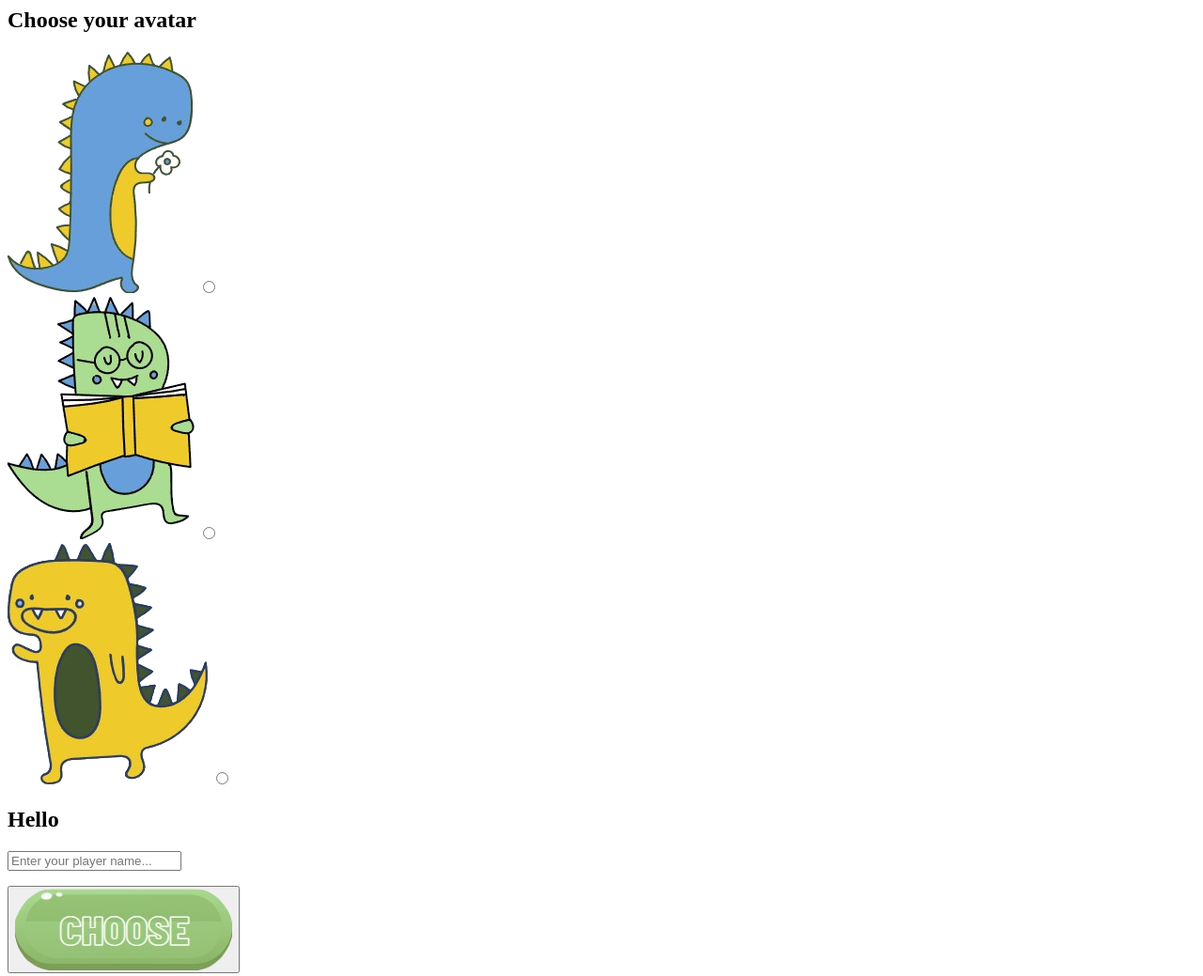
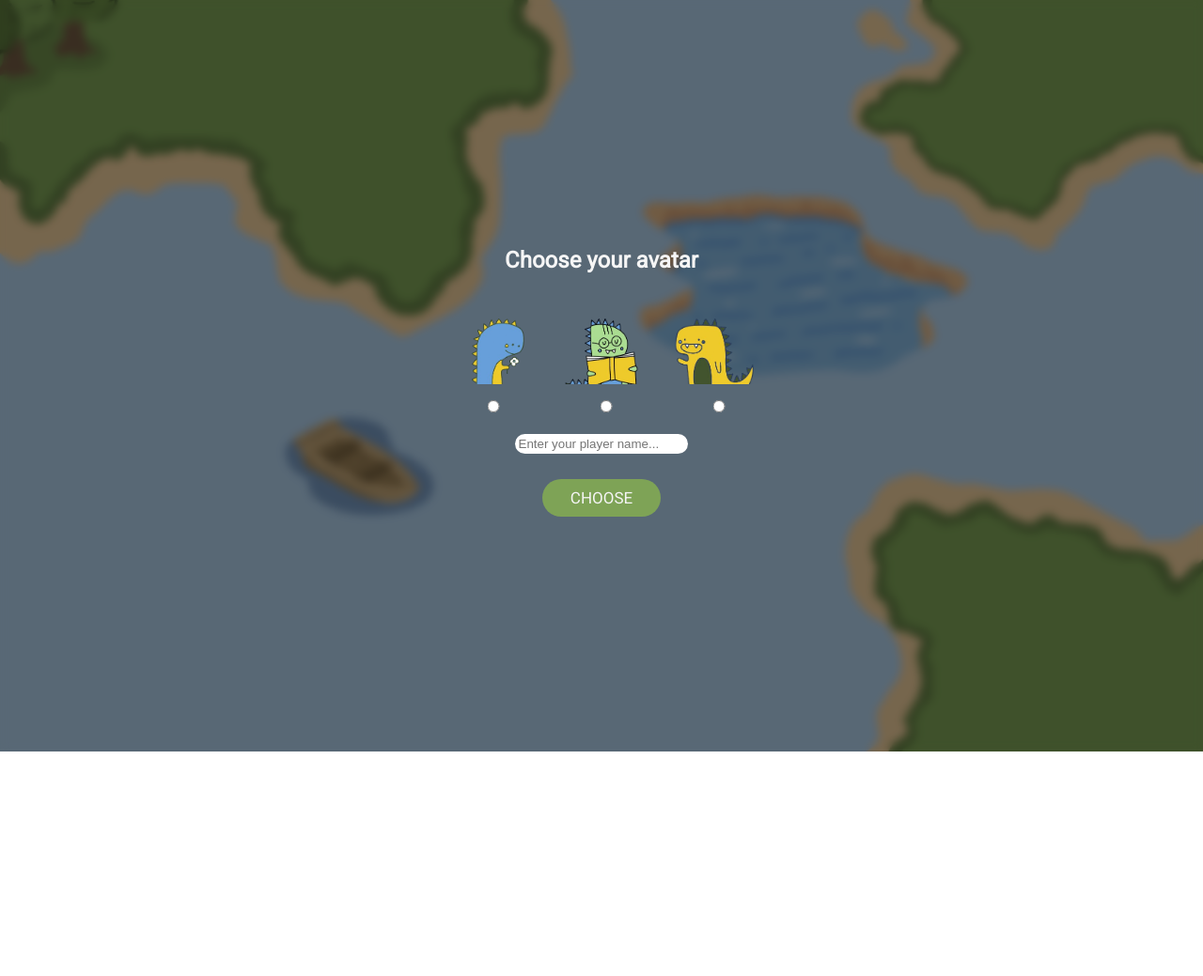
Before and after one commit to Agenor2512/Clicker-Monster, a website: page pop-up.html in a window 1280 px wide. Shown: the whole page at 94% size. After the commit the page ends 800 px from the top, so only its background shows below. Drawn offline with Linux system fonts and the light colour scheme.

Commit message:
fix bugs

```diff
--- a/pop-up.html
+++ b/pop-up.html
@@ -1,29 +1,40 @@
+<!DOCTYPE html>
+<html lang="en">
+
+<head>
+    <meta charset="UTF-8">
+    <meta name="viewport" content="width=device-width, initial-scale=1.0">
+    <link rel="stylesheet" href="style.css" />
+    <title>Clicker-Monster</title>
+</head>
+
+<body>
+    <!-- Le pop-up -->
+
+    <div id="popup" class="popup">
+        <div class="pop-up">
             <h2>Choose your avatar</h2>
             <div class="avatar">
                 <div class="image">
-    <img src="assets/avatar3.png" alt="Avatar 3" class="avatar3" />
-    <input type="radio" id="avatar1" name="avatar" value="avatar1" />
+                    <img src="assets/avatar3.png" alt="Avatar 3" class="avatar3">
+                    <input type="radio" id="avatar1" name="avatar" value="avatar1">
                 </div>
 
                 <div class="image">
-    <img src="assets/avatar2.png" alt="Avatar 2" class="avatar2" />
-    <input type="radio" id="avatar2" name="avatar" value="avatar2" />
+                    <img src="assets/avatar2.png" alt="Avatar 2" class="avatar2">
+                    <input type="radio" id="avatar2" name="avatar" value="avatar2">
                 </div>
 
                 <div class="image">
-    <img src="assets/avatar1.png" alt="avatar1" class="avatar1" />
-    <input type="radio" id="avatar3" name="avatar" value="avatar3" />
+                    <img src="assets/avatar1.png" alt="avatar1" class="avatar1">
+                    <input type="radio" id="avatar3" name="avatar" value="avatar3">
                 </div>
             </div>
+            <form id="form">
+                <input type="text" name="username" placeholder="Enter your player name..." id="username" value="" />
+                <button class="chooseButton">CHOOSE</button>
+            </form>
+            <script src="script.js"></script>
+</body>
 
-<h2 id="h2test">Hello</h2>
-<form id="form">
-  <input
-    type="text"
-    name="username"
-    placeholder="Enter your player name..."
-    id="username"
-    value=""
-  />
-</form>
-<button id="choose"><img src="assets/choose-button.png" /></button>
+</html>
--- a/script.js
+++ b/script.js
@@ -142,3 +142,21 @@ if (eggSprite) {
     }, 300); // Durée de l'animation en millisecondes (0.3s dans cet exemple)
   });
 }
+
+/* Pop-up */
+
+// Sélection du bouton de fermeture de la popup
+const chooseButton = document.getElementById('.chooseButton');
+// Ajout d'un écouteur d'événement au clic sur le bouton de fermeture
+document.addEventListener('click', () => {
+  // Sélection de l'input d'ID 'username'
+  const usernameInput = document.getElementById('#username');
+  // Obtention de la valeur de l'input sans les espaces avant et après
+  const usernameValue = usernameInput.value.trim();
+
+  // Vérification si la valeur de l'input 'username' n'est pas vide
+  if (usernameValue !== '') {
+    localStorage.usernameValue();
+    chooseButton.innerHTML = "<a href='tuto.html'>go to tuto</a>";
+  }
+});
--- a/style.css
+++ b/style.css
@@ -320,3 +320,62 @@ image {
   font-weight: 600;
   width: 4rem;
 }
+
+/* Pop-up */
+input[type="text"] {
+  margin-top: 1rem;
+  padding: 0.2rem;
+  border-radius: 15px solid;
+  border-style: solid var(--darkBrown);
+}
+
+input[type="radio"] {
+  color: #CCAC50
+}
+
+.chooseButton {
+  margin-top: 1rem;
+  padding: 1rem;
+  font-family: var(--textFont);
+  font-weight: 0;
+  font-size: 17px;
+  color: whitesmoke;
+  background-color: #7ea356;
+  padding: 10px 30px;
+  border: none;
+  border-radius: 50px;
+  transition: 1511ms;
+  display: flex;
+  flex-direction: row;
+  align-items: center;
+  cursor: pointer;
+}
+
+.chooseButton:hover {
+  transition: 1511ms;
+  padding: 10px 50px;
+  background-color: whitesmoke;
+  color: #658245;
+  border: solid 2px #658245;
+}
+
+.popup {
+  display: flex;
+  gap: 2rem;
+  justify-content: center;
+  position: fixed;
+  top: 0;
+  left: 0;
+  width: 100%;
+  height: 100%;
+  background-color: rgba(0, 0, 0, 0.5);
+  backdrop-filter: blur(5px);
+  align-items: center;
+}
+
+.popup,
+h2 {
+  margin-bottom: 3rem;
+  font-family: var(--textFont);
+  color: whitesmoke;
+}
```
Lines whose indentation alone changed are shown as unchanged.
